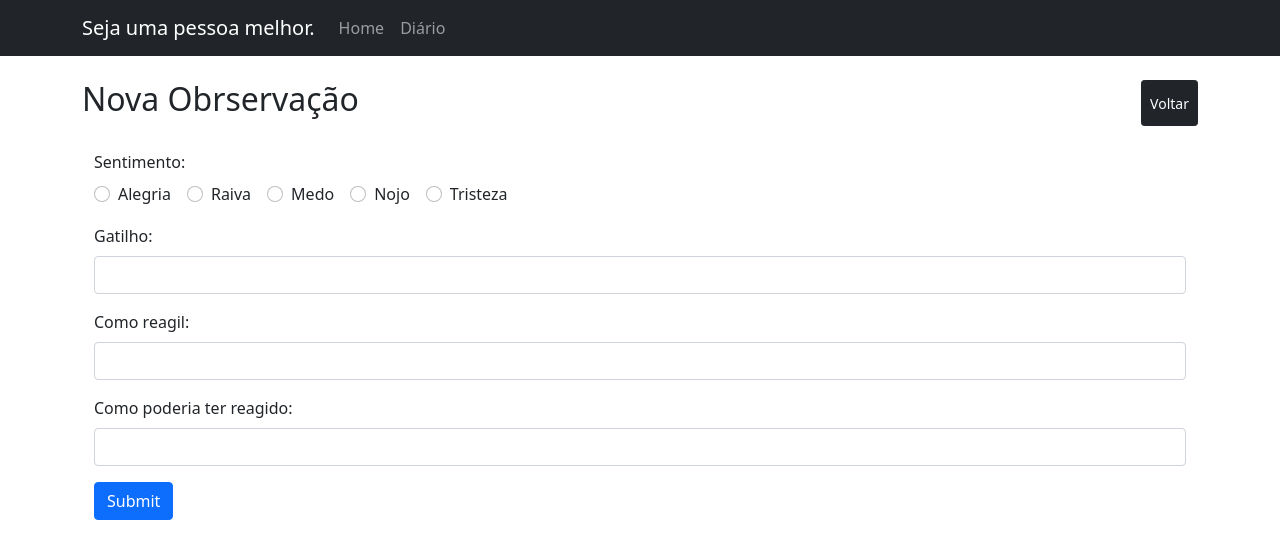
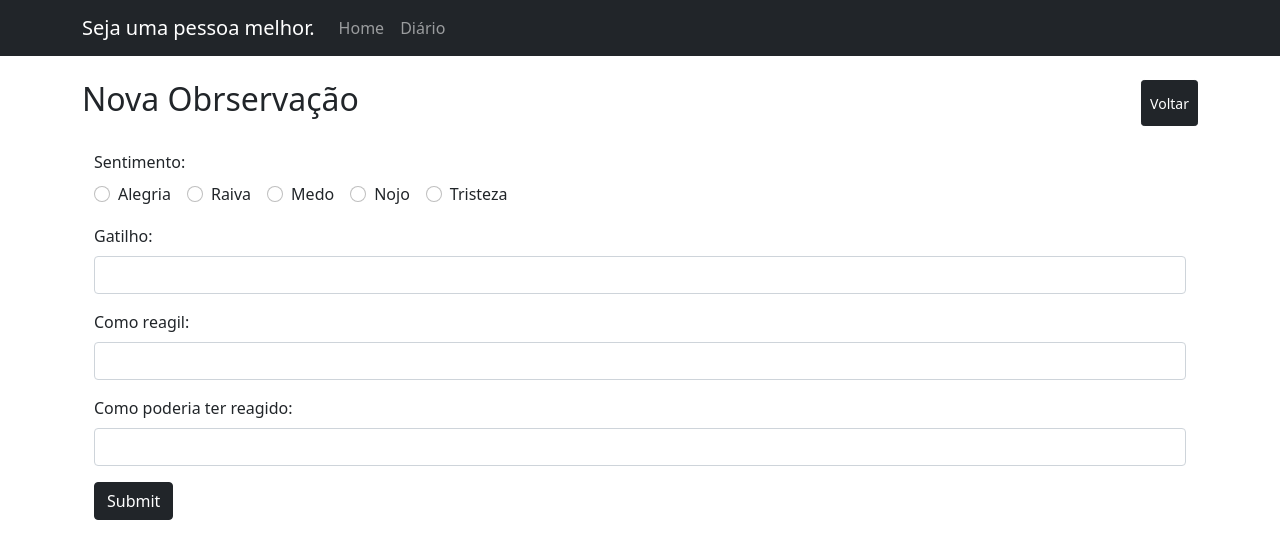
Before and after one commit to dekopossas/self-knowledge-diary, a React (Create React App) app in the folder frontend/: page /calendario/nova-observacao in a window 1280 px wide. Shown: the top 558 px of the page. Built offline with nearby package versions, Linux system fonts and the light colour scheme.

Commit message:
change variant of submit

```diff
--- a/frontend/src/pages/Days/FormDay/index.tsx
+++ b/frontend/src/pages/Days/FormDay/index.tsx
@@ -68,7 +68,7 @@ function FormDay() {
             <Form.Label>Como poderia ter reagido:</Form.Label>
             <Form.Control type="text" />
           </Form.Group>
-          <Button variant="primary" type="submit">
+          <Button variant="dark" type="submit">
             Submit
           </Button>
         </Form>
```
